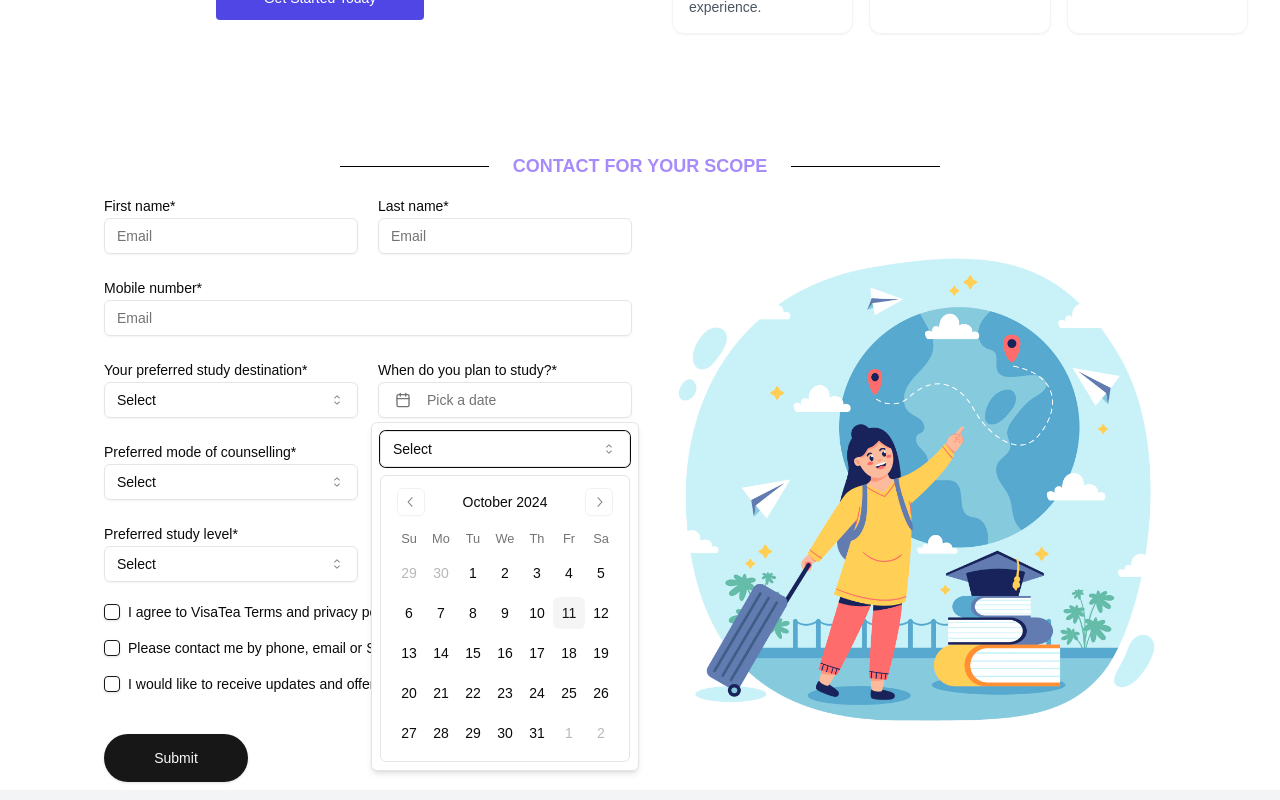
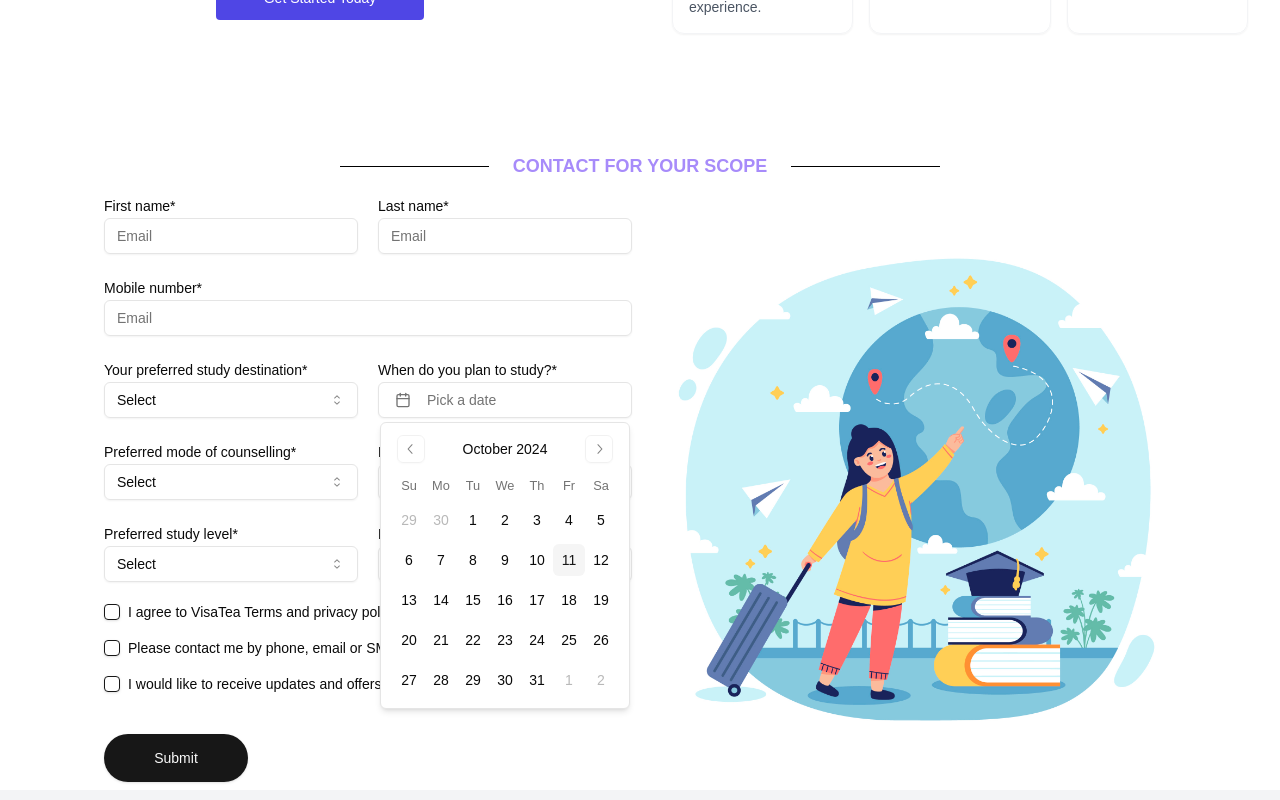
Before and after one commit to abufahimkhan/visatea, a Next.js app: page / in a window 1280 px wide. Both pictures are taken after a click on the button "Pick a date". Shown: the part 1574-2374 px from the top of the page. Built offline with nearby package versions, Linux system fonts and the light colour scheme.

Commit message:
date picker formatted as ...props removed for ts error

```diff
--- a/src/components/b2c/common/DatePicker.tsx
+++ b/src/components/b2c/common/DatePicker.tsx
@@ -1,7 +1,7 @@
 "use client";
 
 import * as React from "react";
-import { addDays, format } from "date-fns";
+import { format } from "date-fns";
 import { Calendar as CalendarIcon } from "lucide-react";
 
 import { cn } from "@/lib/utils";
@@ -12,16 +12,9 @@ import {
   PopoverContent,
   PopoverTrigger,
 } from "@/components/ui/popover";
-import {
-  Select,
-  SelectContent,
-  SelectItem,
-  SelectTrigger,
-  SelectValue,
-} from "@/components/ui/select";
 
 export function DatePicker() {
-  const [date, setDate] = React.useState<Date>();
+  const [date, setDate] = React.useState<Date | undefined>(undefined); // Initialize date state
 
   return (
     <Popover>
@@ -37,25 +30,13 @@ export function DatePicker() {
           {date ? format(date, "PPP") : <span>Pick a date</span>}
         </Button>
       </PopoverTrigger>
-      <PopoverContent className="flex w-auto flex-col space-y-2 p-2">
-        <Select
-          onValueChange={(value) =>
-            setDate(addDays(new Date(), parseInt(value)))
-          }
-        >
-          <SelectTrigger>
-            <SelectValue placeholder="Select" />
-          </SelectTrigger>
-          <SelectContent position="popper">
-            <SelectItem value="0">Today</SelectItem>
-            <SelectItem value="1">Tomorrow</SelectItem>
-            <SelectItem value="3">In 3 days</SelectItem>
-            <SelectItem value="7">In a week</SelectItem>
-          </SelectContent>
-        </Select>
-        <div className="rounded-md border">
-          <Calendar mode="single" selected={date} onSelect={setDate} />
-        </div>
+      <PopoverContent className="w-auto p-0">
+        <Calendar
+          mode="single"
+          selected={date} // Current selected date
+          onSelect={setDate} // Update date on selection
+          initialFocus
+        />
       </PopoverContent>
     </Popover>
   );
--- a/src/components/ui/calendar.tsx
+++ b/src/components/ui/calendar.tsx
@@ -1,19 +1,19 @@
-"use client"
+"use client";
 
-import * as React from "react"
-import { ChevronLeftIcon, ChevronRightIcon } from "@radix-ui/react-icons"
-import { DayPicker } from "react-day-picker"
+import * as React from "react";
+import { ChevronLeftIcon, ChevronRightIcon } from "@radix-ui/react-icons";
+import { DayPicker } from "react-day-picker";
 
-import { cn } from "@/lib/utils"
-import { buttonVariants } from "@/components/ui/button"
+import { cn } from "@/lib/utils";
+import { buttonVariants } from "@/components/ui/button";
 
-export type CalendarProps = React.ComponentProps<typeof DayPicker>
+export type CalendarProps = React.ComponentProps<typeof DayPicker>;
 
 function Calendar({
   className,
   classNames,
   showOutsideDays = true,
-  ...props
+  ...props // Spread the rest of the props here
 }: CalendarProps) {
   return (
     <DayPicker
@@ -60,13 +60,13 @@ function Calendar({
         ...classNames,
       }}
       components={{
-        IconLeft: ({ ...props }) => <ChevronLeftIcon className="h-4 w-4" />,
-        IconRight: ({ ...props }) => <ChevronRightIcon className="h-4 w-4" />,
+        IconLeft: () => <ChevronLeftIcon className="h-4 w-4" />,
+        IconRight: () => <ChevronRightIcon className="h-4 w-4" />,
       }}
-      {...props}
+      {...props} // Spread props to the DayPicker
     />
-  )
+  );
 }
-Calendar.displayName = "Calendar"
+Calendar.displayName = "Calendar";
 
-export { Calendar }
+export { Calendar };
```
